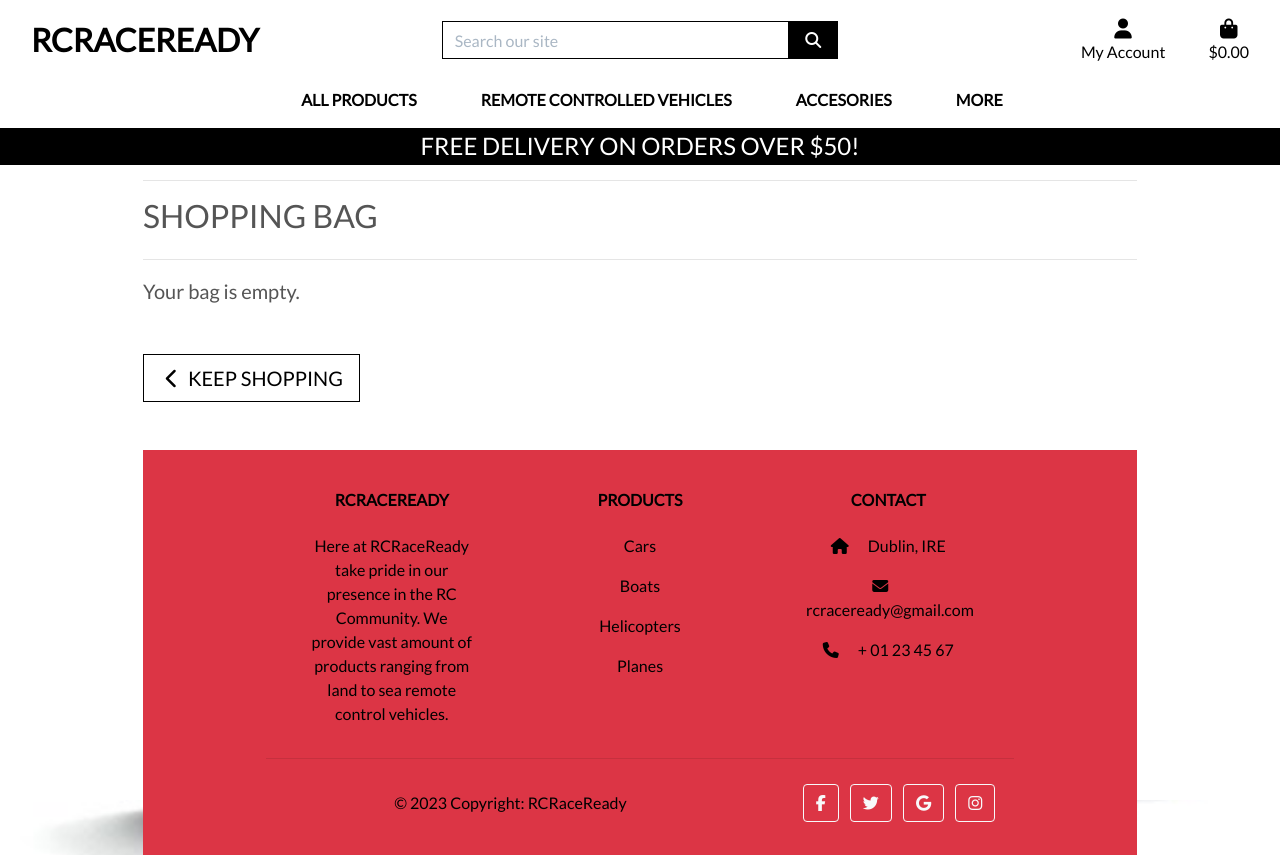
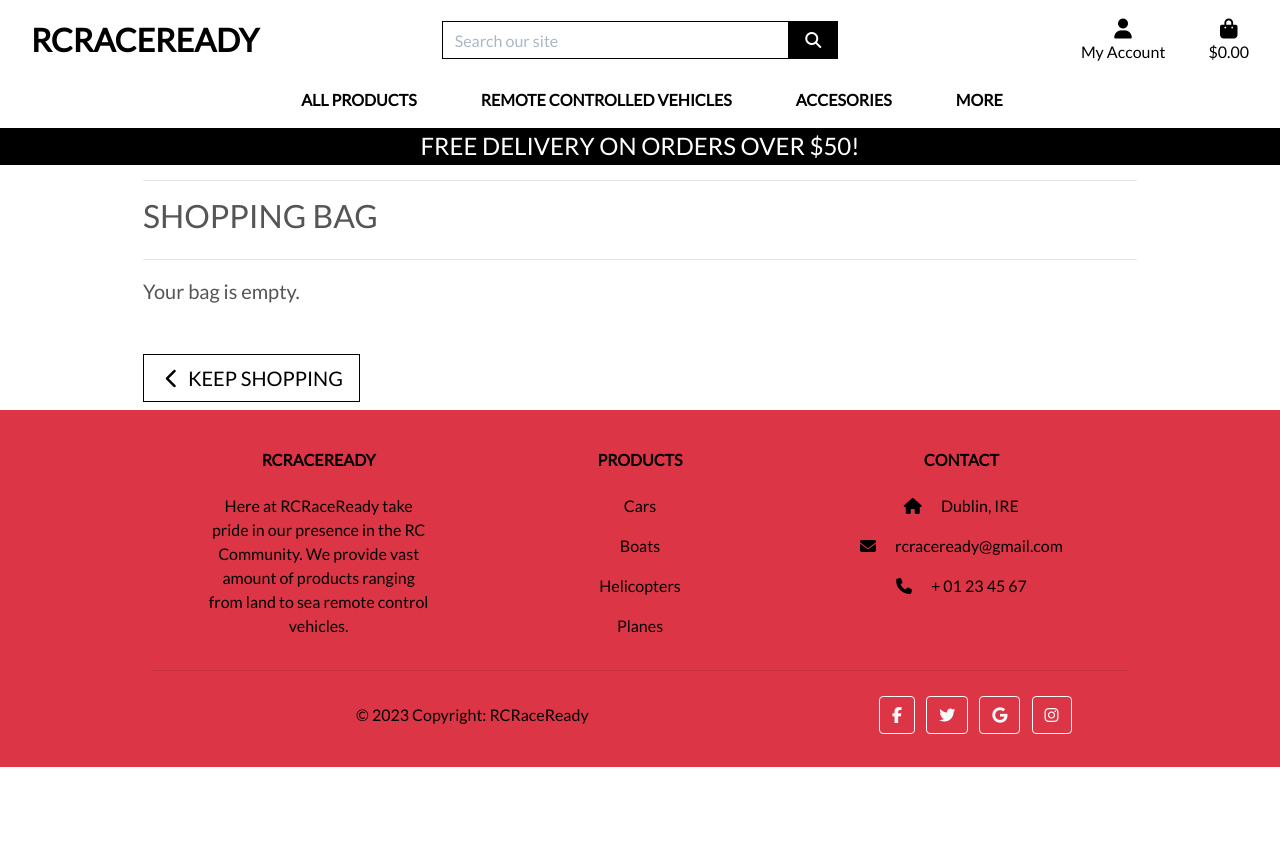
Before and after one commit to KeithBautista/RCRaceReady, a Django app: page /bag/ in a window 1280 px wide. After the commit the page ends 767 px from the top, so only its background shows below. Run offline with Django 3.2, Linux system fonts and the light colour scheme; some libraries are stand-ins or nearby versions.

Commit message:
changed footer to full width

```diff
--- a/templates/includes/footer.html
+++ b/templates/includes/footer.html
@@ -1,4 +1,3 @@
-<div class="container my-5">
     <!-- Footer -->
     <footer
             class="text-center text-lg-start text-black"
```
